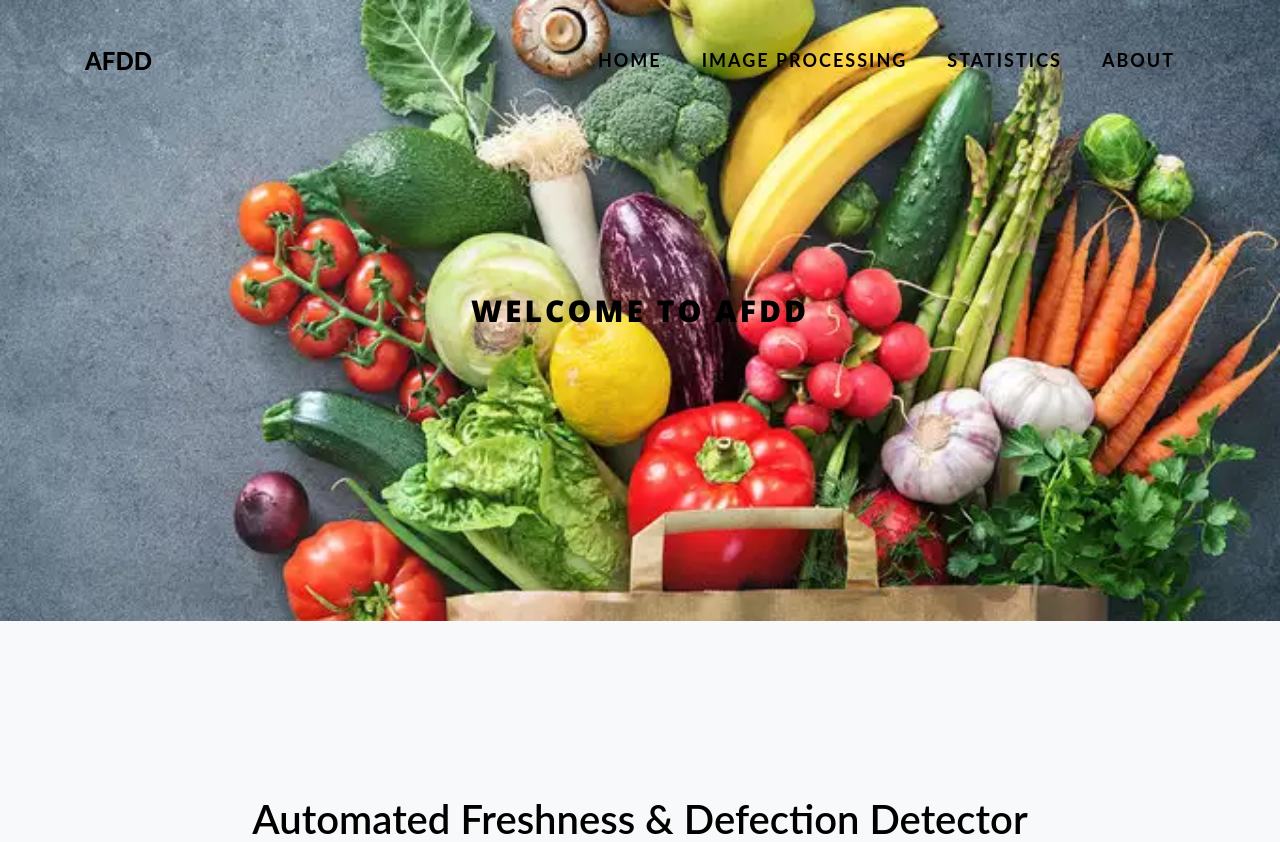
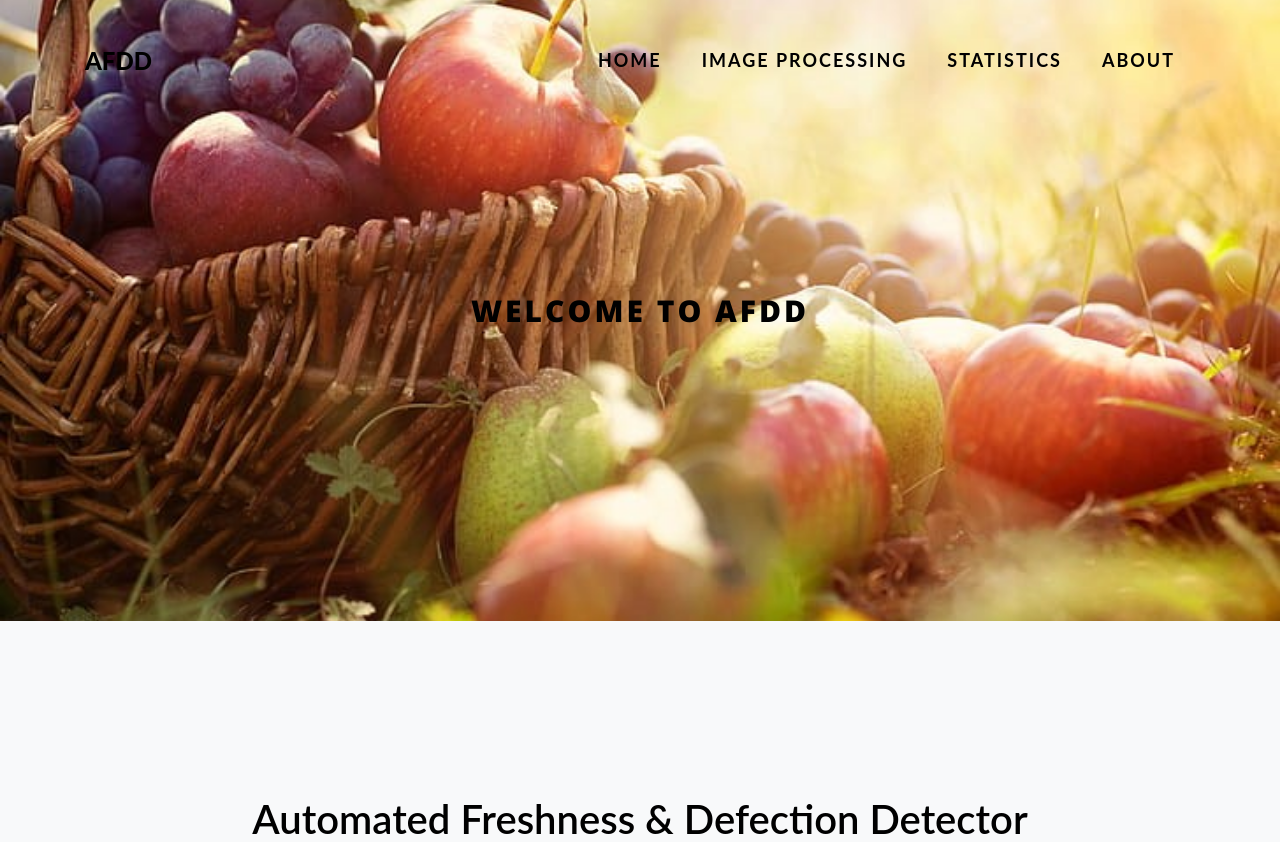
Before and after one commit to skashminzim/Automated-Fruit-Freshness-and-Defect-Detector, a PHP site: page / in a window 1280 px wide. Shown: the top 842 px of the page. Run offline with PHP 8.4, Linux system fonts and the light colour scheme; some libraries are stand-ins or nearby versions; some web fonts are replaced.

Commit message:
Update index.php

```diff
--- a/Frontend/index.php
+++ b/Frontend/index.php
@@ -113,7 +113,7 @@ input:checked + .slider:before {
 	    </div>
 	  </nav>
     <!-- END nav -->
- <div class="hero-wrap hero-bread" style="background-image: url('images/background.webp');">
+ <div class="hero-wrap hero-bread" style="background-image: url('images/home.jpg');">
       <div class="container">
         <div class="row no-gutters slider-text align-items-center justify-content-center">
           <div class="col-md-9 ftco-animate text-center">
```
